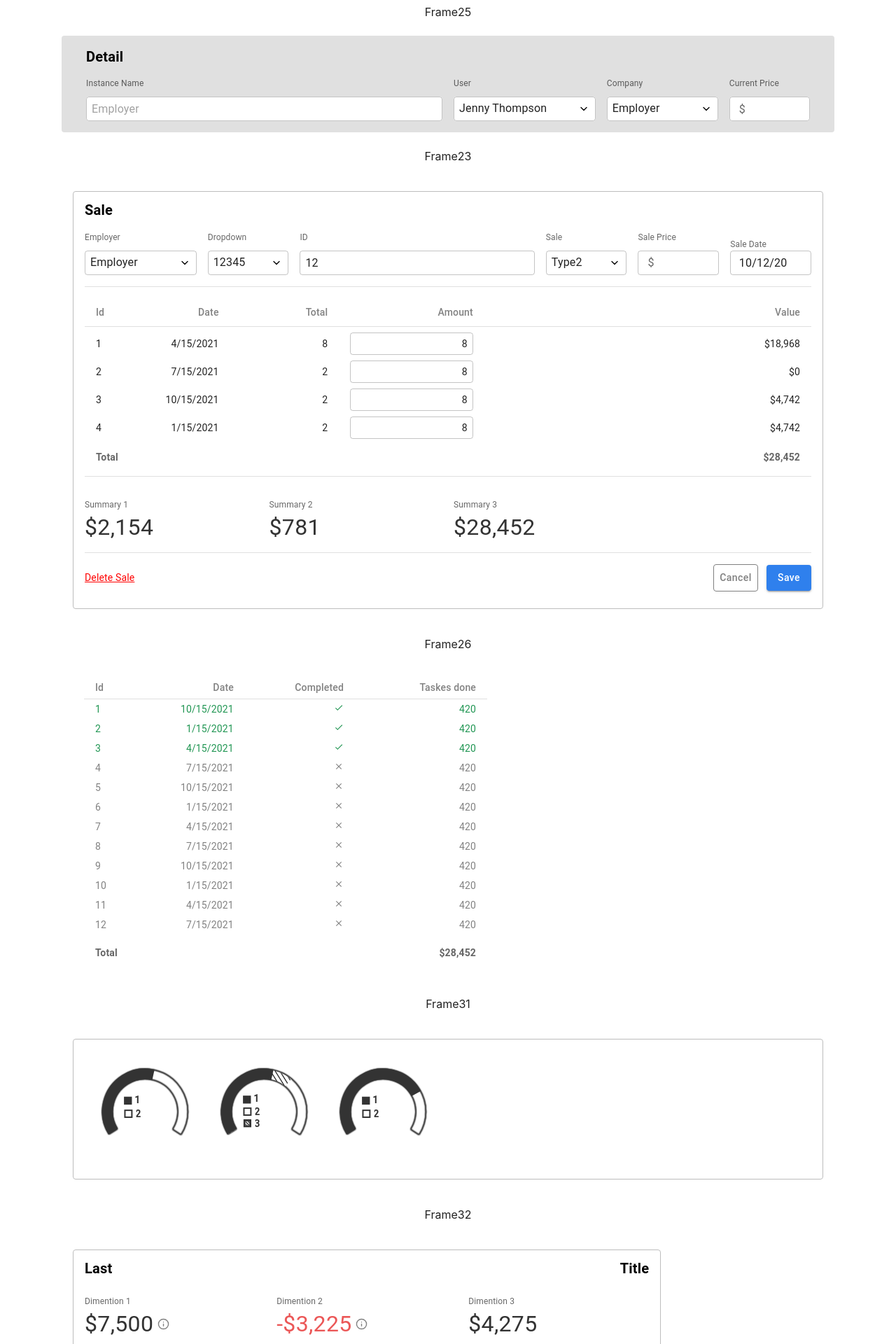
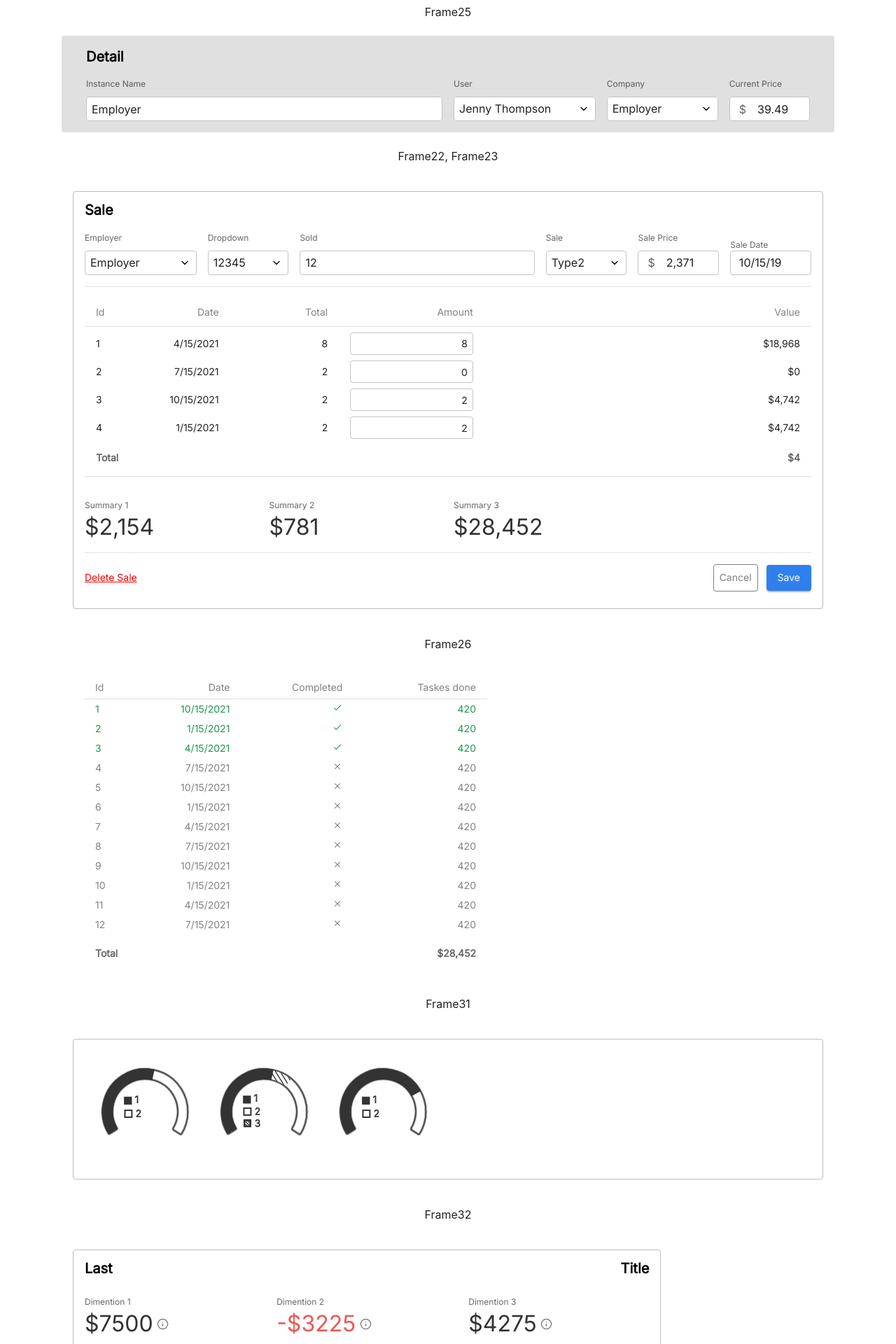
Before and after one commit to sriet/React-classic-components, a React (Create React App) app: page / in a window 1280 px wide. Shown: the part 380-2300 px from the top of the page at 70% size. Built offline with nearby package versions, Linux system fonts and the light colour scheme.

Commit message:
make props

```diff
--- a/package.json
+++ b/package.json
@@ -5,6 +5,7 @@
   "dependencies": {
     "@emotion/react": "^11.10.0",
     "@emotion/styled": "^11.10.0",
+    "@fontsource/inter": "^4.5.12",
     "@mui/icons-material": "^5.8.4",
     "@mui/material": "^5.10.1",
     "@mui/styles": "^5.10.2",
--- a/src/App.js
+++ b/src/App.js
@@ -1,5 +1,7 @@
 import "./App.css";
 import * as React from "react";
+
+import "@fontsource/inter"
 import Box from "@mui/material/Box";
 import { useTheme, ThemeProvider, createTheme } from "@mui/material/styles";
 import Brightness4Icon from "@mui/icons-material/Brightness4";
@@ -54,30 +56,201 @@ function MyApp() {
         </IconButton>
       </div>
       {/* <StockPlan /> */}
+
       Frame24
-      <AddPlan />
+      <AddPlan {...{
+        id:'Placeholder',
+        type:'ISOa',
+        price:'10.65',
+        date:'10/15/19',
+        Amount:'6,728',
+        expiryDate:'10/15/19',
+        Duration:'48mo',
+        yn:'No',
+        Extended:'No'
+      }} />
+
       Frame25
-      <Detail />
-      Frame23
-      <Sale />
+      <Detail {...{
+        instanceName:'Employer',
+        user:'Jenny Thompson',
+        company:'Employer',
+        currentPrice:'39.49'
+      }} />
+
+      Frame22, Frame23
+      <Sale {...{
+        employer:'Employer',
+        dropdown:'12345',
+        sold:'12',
+        sell:'Type 2',
+        salePrice:'2,371',
+        saleDate:'10/15/19',
+        table:[
+          { id:1, date:'4/15/2021', total:8, amount:8, value:'18,968' },
+          { id:2, date:'7/15/2021', total:2, amount:0, value:'0' },
+          { id:3, date:'10/15/2021', total:2, amount:2, value:'4,742' },
+          { id:4, date:'1/15/2021', total:2, amount:2, value:'4,742' },
+        ],
+        summary:['2,154', '781', '28,452'],
+      }} />
+
       Frame26
-      <StockTable />
+      <StockTable {...{
+        table:[
+          {
+              Id:'1',
+              Date:'10/15/2021',
+              Completed:1,
+              TasksDone:420
+          },
+          {
+              Id:'2',
+              Date:'1/15/2021',
+              Completed:1,
+              TasksDone:420
+          },
+          {
+              Id:'3',
+              Date:'4/15/2021',
+              Completed:1,
+              TasksDone:420
+          },
+          {
+              Id:'4',
+              Date:'7/15/2021',
+              Completed:0,
+              TasksDone:420
+          },
+          {
+              Id:'5',
+              Date:'10/15/2021',
+              Completed:0,
+              TasksDone:420
+          },
+          {
+              Id:'6',
+              Date:'1/15/2021',
+              Completed:0,
+              TasksDone:420
+          },
+          {
+              Id:'7',
+              Date:'4/15/2021',
+              Completed:0,
+              TasksDone:420
+          },
+          {
+              Id:'8',
+              Date:'7/15/2021',
+              Completed:0,
+              TasksDone:420
+          },
+          {
+              Id:'9',
+              Date:'10/15/2021',
+              Completed:0,
+              TasksDone:420
+          },
+          {
+              Id:'10',
+              Date:'1/15/2021',
+              Completed:0,
+              TasksDone:420
+          },
+          {
+              Id:'11',
+              Date:'4/15/2021',
+              Completed:0,
+              TasksDone:420
+          },
+          {
+              Id:'12',
+              Date:'7/15/2021',
+              Completed:0,
+              TasksDone:420
+          },
+        ]
+      }} />
+
       Frame31
       <Gauge />
+
       Frame32
-      <Last />
+      <Last {...{
+        dimentions:[ 7500, -3225, 4275 ]
+      }} />
+
       GraphTypes
       <GraphTypes />
+
       Frame19
-      <Breakdown />
+      <Breakdown {...{
+        breakdown:[
+          {
+              Type:'Item1',
+              Column1:'$16,823',
+              Column2:'$34,411',
+              Column3:'19.12%'
+          },
+          {
+              Type:'Item2',
+              Column1:'$822',
+              Column2:'$1,164',
+              Column3:'0.62%'
+          },
+          {
+              Type:'Item3',
+              Column1:'$7,928',
+              Column2:'$9,780',
+              Column3:'5.45%'
+          },
+          {
+              Type:'Item4',
+              Column1:'$4,281',
+              Column2:'$13,284',
+              Column3:'7.38%'
+          },
+          {
+              Type:'Item5',
+              Column1:'$281',
+              Column2:'$802',
+              Column3:'1.48%'
+          },
+        ],
+        breakdown2:[
+          {
+              Type:'Item1',
+              Column1:'$00,000',
+              Column2:'$00,000',
+              Column3:'00.00%'
+          },
+          {
+              Type:'Item2',
+              Column1:'$000',
+              Column2:'$000',
+              Column3:'00.00%'
+          },
+        ]
+      }} />
+
       Frame29
       <Upcoming />
+
       Frame03
       <ClientsBar />
+
       Frame15
       <ClientCard />
+
       Frame14
-      <Google />
+      <Google {...{
+        dims:[
+          {dim:'$12,138', subTitle:'281,394'},
+          {dim:'0', subTitle:'18,293'},
+          {dim:'0', subTitle:'0'},
+        ]
+      }} />
     </Box>
   );
 }
@@ -99,6 +272,9 @@ function App() {
         palette: {
           mode,
         },
+        typography: {
+          fontFamily:"Inter",
+        }
       }),
     [mode]
   );
--- a/src/components/AddPlan/index.js
+++ b/src/components/AddPlan/index.js
@@ -38,7 +38,7 @@ const useStyles = makeStyles({
   },
 });
 
-const AddPlan = () => {
+const AddPlan = ( props ) => {
   const [expiryDate, setExpiryDate] = React.useState(
     moment("2020-10-12").format("MM/DD/YY")
   );
@@ -60,7 +60,7 @@ const AddPlan = () => {
                     <PriceLabel>ID</PriceLabel>
                   </Grid>
                   <Grid item xs={12}>
-                    <StockInput placeholder="Placeholder" />
+                    <StockInput defaultValue={props.id} />
                   </Grid>
                 </Grid>
               </Grid>
@@ -73,6 +73,7 @@ const AddPlan = () => {
                     <StockSelect
                       input={<OutlinedInput />}
                       IconComponent={SelectIcon}
+                      defaultValue={props.type}
                     >
                       <option>ISO</option>
                       <option>ISOa</option>
@@ -91,6 +92,7 @@ const AddPlan = () => {
                       startAdornment={
                         <InputAdornment position="start">$</InputAdornment>
                       }
+                      defaultValue={props.price}
                     />
                   </Grid>
                 </Grid>
@@ -103,7 +105,7 @@ const AddPlan = () => {
                   <Grid item xs={12} className={classes.relative}>
                     <StockInput
                       type="date"
-                      value={date}
+                      // value={date}
                       onChange={(e) =>
                         setDate(moment(e.target.value).format("MM/DD/YY"))
                       }
@@ -111,7 +113,8 @@ const AddPlan = () => {
                     <StockInput
                       type="text"
                       className={classes.dateStyle}
-                      value={date}
+                      // value={date}
+                      defaultValue={props.date}
                     />
                   </Grid>
                 </Grid>
--- a/src/components/Detail/index.js
+++ b/src/components/Detail/index.js
@@ -11,7 +11,7 @@ import {
   StockSelect,
 } from "../commons/styledComponents";
 
-const Detail = () => {
+const Detail = ( props ) => {
   return (
     <Container>
       <GrayBoxPanel>
@@ -29,7 +29,7 @@ const Detail = () => {
                     <PriceLabel>Instance Name</PriceLabel>
                   </Grid>
                   <Grid item xs={12}>
-                    <StockInput placeholder="Employer" />
+                    <StockInput defaultValue={props.instanceName} />
                   </Grid>
                 </Grid>
               </Grid>
@@ -42,6 +42,7 @@ const Detail = () => {
                     <StockSelect
                       input={<OutlinedInput />}
                       IconComponent={SelectIcon}
+                      defaultValue={props.user}
                     >
                       <option>Jenny Thompson</option>
                       <option>Jenny</option>
@@ -59,6 +60,7 @@ const Detail = () => {
                     <StockSelect
                       input={<OutlinedInput />}
                       IconComponent={SelectIcon}
+                      defaultValue={props.company}
                     >
                       <option>Employer</option>
                       <option>Jenny</option>
@@ -77,6 +79,7 @@ const Detail = () => {
                       startAdornment={
                         <InputAdornment position="start">$</InputAdornment>
                       }
+                      defaultValue={props.currentPrice}
                     />
                   </Grid>
                 </Grid>
--- a/src/components/Last/index.js
+++ b/src/components/Last/index.js
@@ -16,7 +16,7 @@ import {
   PriceValue,
 } from "../commons/styledComponents";
 
-const Last = () => {
+const Last = ( props ) => {
 
   return (
     <Container>
@@ -28,38 +28,19 @@ const Last = () => {
           </Grid>
           <Grid item xs={12}>
             <Grid container spacing={2}>
-              <Grid item xs={'auto'} md={4}>
+              {props.dimentions.map((list, index)=>(
+                <Grid item xs={'auto'} md={4} key={index}>
                   <Grid container spacing="4px">
                     <Grid item xs={12}>
-                    <PriceLabel>Dimention 1</PriceLabel>
+                      <PriceLabel>Dimention { index + 1 }</PriceLabel>
                     </Grid>
                     <Grid container sx={{alignItems:'center'}} item xs={12}>
-                    <PriceValue pr='5.5px'>$7,500</PriceValue>
+                      <PriceValue pr='5.5px' sx={{color:(list<0 && '#EB5757')}}>{((list<0 && '-')||'')+`$`+Math.abs(list)}</PriceValue>
                       <InfoCircleIcon />
                     </Grid>
                   </Grid>
                 </Grid>
-              <Grid item xs={'auto'} md={4}>
-                <Grid container spacing="4px">
-                  <Grid item xs={12}>
-                    <PriceLabel>Dimention 2</PriceLabel>
-                  </Grid>
-                  <Grid container sx={{alignItems:'center'}} item xs={12}>
-                    <PriceValue pr='5.5px' sx={{color:'#EB5757'}}>-$3,225</PriceValue>
-                    <InfoCircleIcon />
-                  </Grid>
-                </Grid>
-              </Grid>
-              <Grid item xs={'auto'} md={4}>
-                <Grid container spacing="4px">
-                  <Grid item xs={12}>
-                    <PriceLabel>Dimention 3</PriceLabel>
-                  </Grid>
-                  <Grid item xs={12}>
-                    <PriceValue>$4,275</PriceValue>
-                  </Grid>
-                </Grid>
-              </Grid>
+              ))}
             </Grid>
           </Grid>
 
--- a/src/components/Sale/index.js
+++ b/src/components/Sale/index.js
@@ -49,7 +49,7 @@ const useStyles = makeStyles({
   },
 });
 
-const Sale = () => {
+const Sale = ( props ) => {
   const inputTypeRef = React.useRef();
   const [inputType, setInputType] = React.useState("Type2");
   const showRefContent = () => {
@@ -79,6 +79,7 @@ const Sale = () => {
                     <StockSelect
                       input={<OutlinedInput />}
                       IconComponent={SelectIcon}
+                      defaultValue={props.employer}
                     >
                       <option>Employer</option>
                       <option>Employer</option>
@@ -96,6 +97,7 @@ const Sale = () => {
                     <StockSelect
                       input={<OutlinedInput />}
                       IconComponent={SelectIcon}
+                      defaultValue={props.dropdown}
                     >
                       <option>12345</option>
                       <option>123456</option>
@@ -107,10 +109,10 @@ const Sale = () => {
               <Grid item xs={5} md={4}>
                 <Grid container spacing="10px">
                   <Grid item xs={12}>
-                    <PriceLabel>ID</PriceLabel>
+                    <PriceLabel>Sold</PriceLabel>
                   </Grid>
                   <Grid item xs={12}>
-                    <StockInput value="12" />
+                    <StockInput defaultValue={props.sold} />
                   </Grid>
                 </Grid>
               </Grid>
@@ -125,10 +127,10 @@ const Sale = () => {
                       inputRef={inputTypeRef}
                       input={<OutlinedInput />}
                       onChange={showRefContent}
+                      defaultValue={props.sale}
                     >
                       <option>Type2</option>
                       <option>Start #1</option>
-                      <option>Type4</option>
                     </StockSelect>
                   </Grid>
                 </Grid>
@@ -143,6 +145,7 @@ const Sale = () => {
                         startAdornment={
                             <InputAdornment position="start">$</InputAdornment>
                         }
+                        defaultValue={props.salePrice}
                         />
                     </Grid>
                 </Grid>
@@ -163,7 +166,8 @@ const Sale = () => {
                         <StockInput
                         type="text"
                         className={classes.dateStyle}
-                      value={date}
+                        // value={date}
+                        defaultValue={props.saleDate}
                         />
                     </Grid>
                 </Grid>
@@ -203,50 +207,19 @@ const Sale = () => {
                             },
                         }}
                     >
-                  <TableRow>
+                        {props.table.map((row, index)=>(
+                            <TableRow key={index}>
                                 <TableCell component="th" scope="row">
-                      1
+                                {row.id}
                                 </TableCell>
-                    <TableCell align="right">4/15/2021</TableCell>
-                    <TableCell align="right">8</TableCell>
+                                <TableCell align="right">{row.date}</TableCell>
+                                <TableCell align="right">{row.total}</TableCell>
                                 <TableCell align="right">
-                      <StockTableInput value={"8"} />
+                                    <StockTableInput defaultValue={row.amount} />
                                 </TableCell>
-                    <TableCell align="right">$18,968</TableCell>
+                                <TableCell align="right">${row.value}</TableCell>
                             </TableRow>
-                  <TableRow>
-                    <TableCell component="th" scope="row">
-                      2
-                    </TableCell>
-                    <TableCell align="right">7/15/2021</TableCell>
-                    <TableCell align="right">2</TableCell>
-                    <TableCell align="right">
-                      <StockTableInput value={"8"} />
-                    </TableCell>
-                    <TableCell align="right">$0</TableCell>
-                  </TableRow>
-                  <TableRow>
-                    <TableCell component="th" scope="row">
-                      3
-                    </TableCell>
-                    <TableCell align="right">10/15/2021</TableCell>
-                    <TableCell align="right">2</TableCell>
-                    <TableCell align="right">
-                      <StockTableInput value={"8"} />
-                    </TableCell>
-                    <TableCell align="right">$4,742</TableCell>
-                  </TableRow>
-                  <TableRow>
-                    <TableCell component="th" scope="row">
-                      4
-                    </TableCell>
-                    <TableCell align="right">1/15/2021</TableCell>
-                    <TableCell align="right">2</TableCell>
-                    <TableCell align="right">
-                      <StockTableInput value={"8"} />
-                    </TableCell>
-                    <TableCell align="right">$4,742</TableCell>
-                  </TableRow>
+                        ))}
                     </TableBody>
                 </Table>
               <Grid item xs={12}>
@@ -255,7 +228,7 @@ const Sale = () => {
                     <b>Total</b>
                   </Typography>
                   <Typography fontSize="14px" width="50%" align="right">
-                    <b>$28,452</b>
+                    <b>${props.table.length}</b>
                   </Typography>
                 </Grid>
               </Grid>
@@ -265,36 +238,18 @@ const Sale = () => {
 
           <Grid item xs={12}>
             <Grid container spacing={2}>
-              <Grid item xs={3}>
+                {props.summary.map((item, index)=>(
+                <Grid item xs={3} key={index}>
                     <Grid container spacing="4px">
                     <Grid item xs={12}>
-                    <PriceLabel>Summary 1</PriceLabel>
+                        <PriceLabel>Summary {index + 1}</PriceLabel>
                     </Grid>
                     <Grid item xs={12}>
-                    <PriceValue>$2,154</PriceValue>
+                        <PriceValue>${item}</PriceValue>
                     </Grid>
                     </Grid>
                 </Grid>
-              <Grid item xs={3}>
-                <Grid container spacing="4px">
-                  <Grid item xs={12}>
-                    <PriceLabel>Summary 2</PriceLabel>
-                  </Grid>
-                  <Grid item xs={12}>
-                    <PriceValue>$781</PriceValue>
-                  </Grid>
-                </Grid>
-              </Grid>
-              <Grid item xs={3}>
-                <Grid container spacing="4px">
-                  <Grid item xs={12}>
-                    <PriceLabel>Summary 3</PriceLabel>
-                  </Grid>
-                  <Grid item xs={12}>
-                    <PriceValue>$28,452</PriceValue>
-                  </Grid>
-                </Grid>
-              </Grid>
+                ))}
             </Grid>
             <Divider sx={{ mt: "16px" }} />
           </Grid>
--- a/src/components/StockTable/index.js
+++ b/src/components/StockTable/index.js
@@ -25,82 +25,7 @@ const CompletedTableRow = styled(TableRow)(({ theme }) => ({
   }
 }));
 
-const StockTable = () => {
-
-    const tableData =[
-        {
-            Id:'1',
-            Date:'10/15/2021',
-            Completed:1,
-            TasksDone:420
-        },
-        {
-            Id:'2',
-            Date:'1/15/2021',
-            Completed:1,
-            TasksDone:420
-        },
-        {
-            Id:'3',
-            Date:'4/15/2021',
-            Completed:1,
-            TasksDone:420
-        },
-        {
-            Id:'4',
-            Date:'7/15/2021',
-            Completed:0,
-            TasksDone:420
-        },
-        {
-            Id:'5',
-            Date:'10/15/2021',
-            Completed:0,
-            TasksDone:420
-        },
-        {
-            Id:'6',
-            Date:'1/15/2021',
-            Completed:0,
-            TasksDone:420
-        },
-        {
-            Id:'7',
-            Date:'4/15/2021',
-            Completed:0,
-            TasksDone:420
-        },
-        {
-            Id:'8',
-            Date:'7/15/2021',
-            Completed:0,
-            TasksDone:420
-        },
-        {
-            Id:'9',
-            Date:'10/15/2021',
-            Completed:0,
-            TasksDone:420
-        },
-        {
-            Id:'10',
-            Date:'1/15/2021',
-            Completed:0,
-            TasksDone:420
-        },
-        {
-            Id:'11',
-            Date:'4/15/2021',
-            Completed:0,
-            TasksDone:420
-        },
-        {
-            Id:'12',
-            Date:'7/15/2021',
-            Completed:0,
-            TasksDone:420
-        },
-    ]
+const StockTable = ( props ) => {
 
     return (
         <Container>
@@ -118,7 +43,7 @@ const StockTable = () => {
                                 </TableRow>
                             </TableHead>
                             <TableBody sx={{ 'td, th': { border: 0 } }}>
-                                {tableData.map((row, index) => (
+                                {props.table.map((row, index) => (
                                     (row.Completed===1 &&
                                     <CompletedTableRow key={index}>
                                         <TableCell component="th" scope="row">{row.Id}</TableCell>
```
Also changed, not shown: src/components/Breakdown/index.js (+3 -50 lines), src/components/Google/index.js (+9 -33 lines), 1 other file (tests, documents, lock files or other folders). Lines whose indentation alone changed are shown as unchanged.
